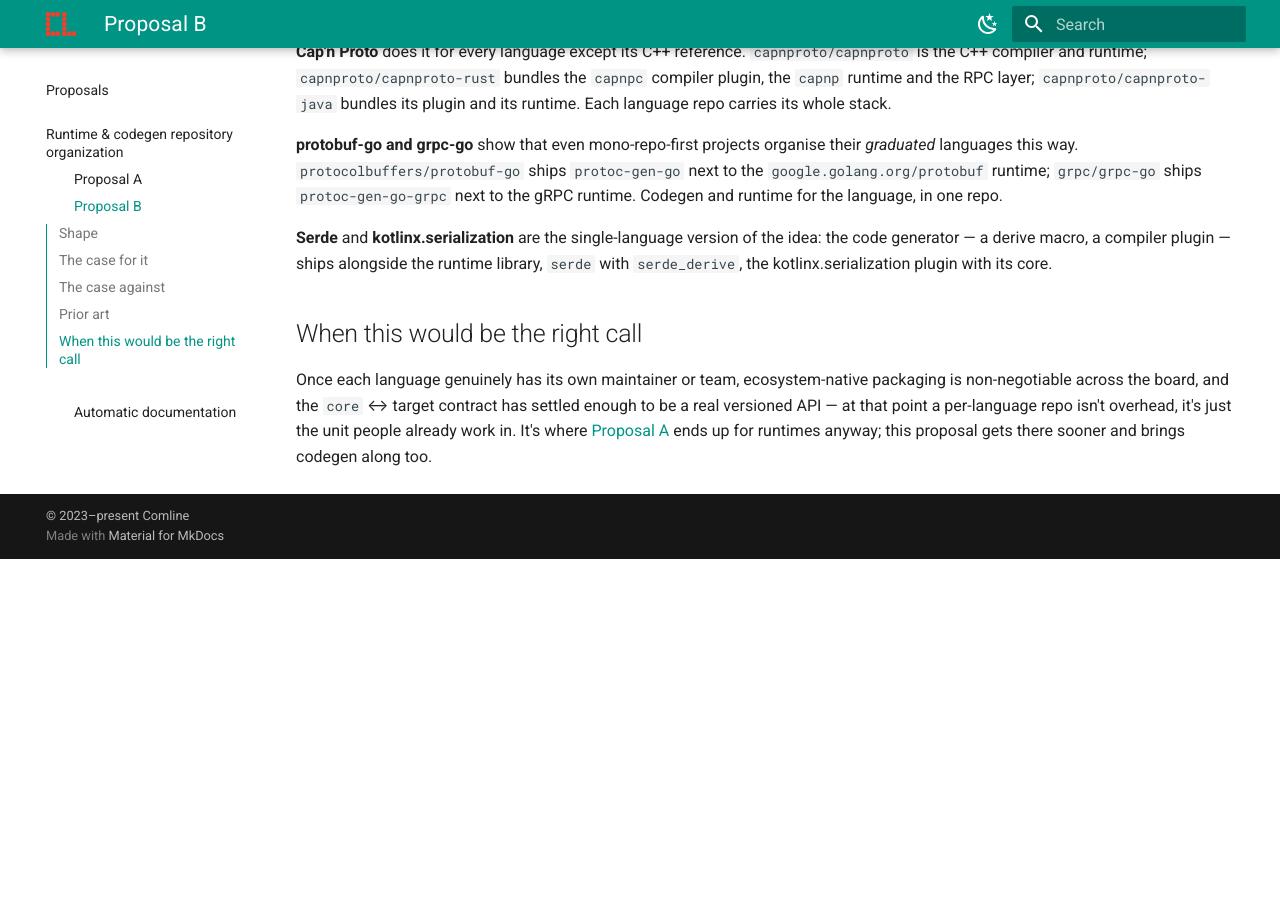
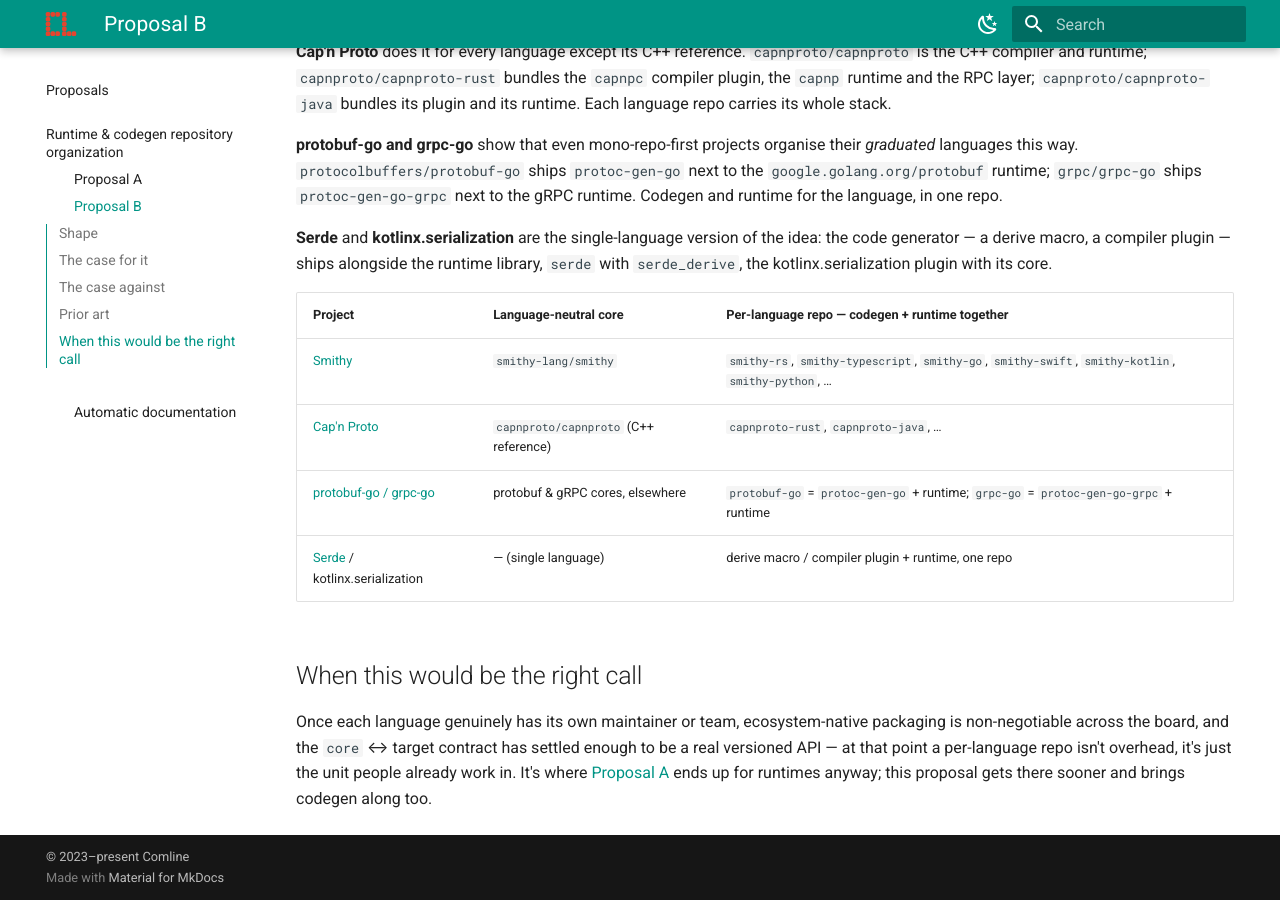
Before and after one commit to ComlineProject/docs, an MkDocs documentation site: the page built from docs/docs/proposals/repo-organization/split-by-language.md, in a window 1280 px wide and 900 px high, scrolled down 1909 px. Built offline with MkDocs 1.6.1 and Material for MkDocs 9.7.7, drawn with Linux system fonts in a browser that asks for light colours; the version menu is left out; before the commit the page ends 2468 px from its top, so only the background shows below that.

Commit message:
docs(proposals): add a compare-at-a-glance table to each Prior art section

```diff
--- a/docs/docs/proposals/repo-organization/split-by-language.md
+++ b/docs/docs/proposals/repo-organization/split-by-language.md
@@ -114,6 +114,13 @@
 the runtime library, `serde` with `serde_derive`, the kotlinx.serialization
 plugin with its core.
 
+| Project | Language-neutral core | Per-language repo — codegen + runtime together |
+|---|---|---|
+| [Smithy](https://github.com/smithy-lang) | `smithy-lang/smithy` | `smithy-rs`, `smithy-typescript`, `smithy-go`, `smithy-swift`, `smithy-kotlin`, `smithy-python`, … |
+| [Cap'n Proto](https://github.com/capnproto) | `capnproto/capnproto` (C++ reference) | `capnproto-rust`, `capnproto-java`, … |
+| [protobuf-go / grpc-go](https://github.com/protocolbuffers/protobuf-go) | protobuf & gRPC cores, elsewhere | `protobuf-go` = `protoc-gen-go` + runtime; `grpc-go` = `protoc-gen-go-grpc` + runtime |
+| [Serde](https://github.com/serde-rs/serde) / kotlinx.serialization | — (single language) | derive macro / compiler plugin + runtime, one repo |
+
 ## When this would be the right call
 
 Once each language genuinely has its own maintainer or team, ecosystem-native
```
Also changed, not shown: docs/docs/proposals/repo-organization/split-by-concern.md (+7 -0 lines).
